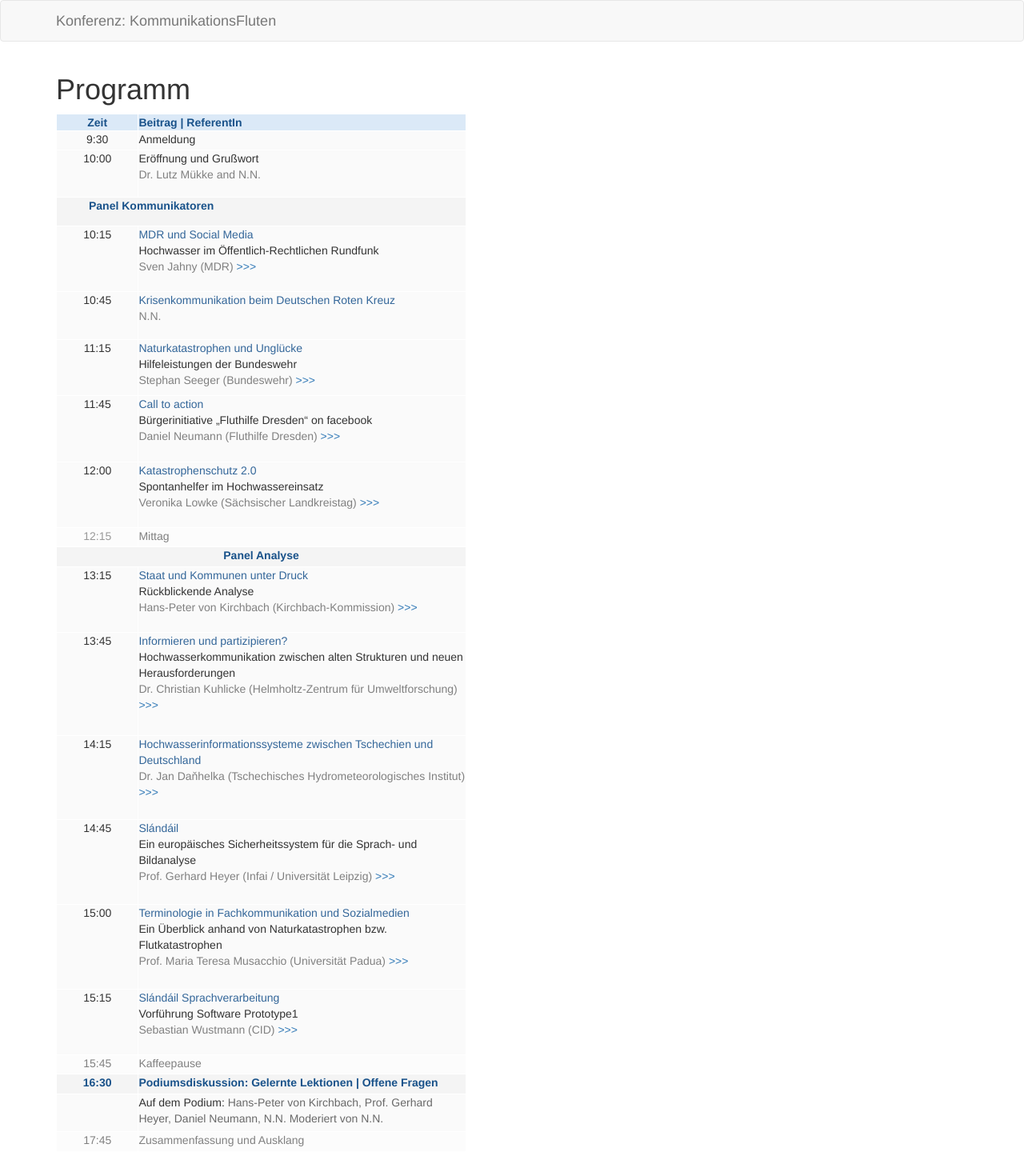
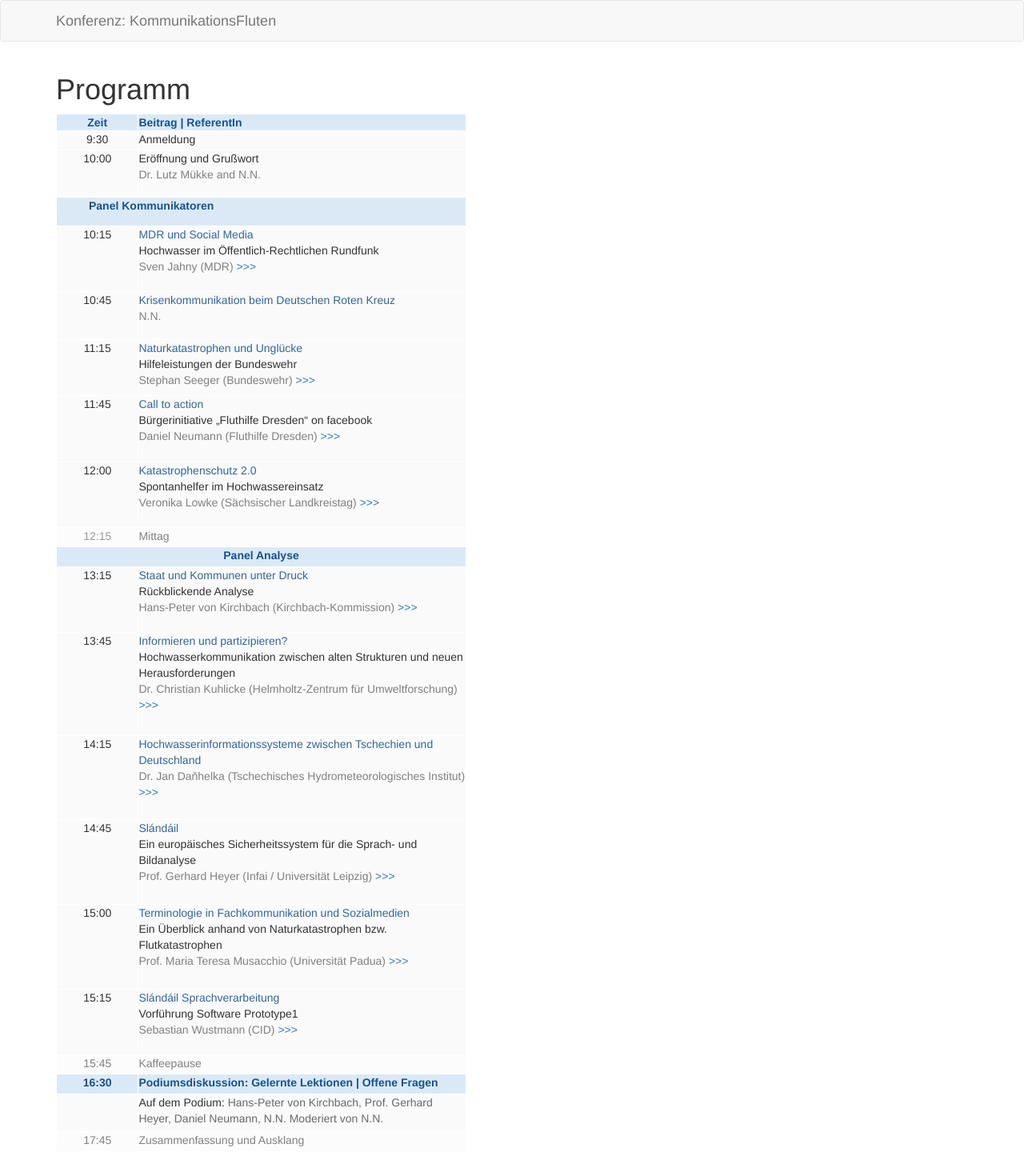
Before and after one commit to susedev/test, a Jekyll site: the page built from programm-uebersicht.html, in a window 1280 px wide. Shown: the whole page at 80% size. Built offline with Jekyll 4.4.1, drawn with Linux system fonts in a browser that asks for light colours.

Commit message:
Edit from JekyllCMS

```diff
--- a/programm-uebersicht.html
+++ b/programm-uebersicht.html
@@ -21,7 +21,7 @@ title: Programm
 			</td>
 		</tr>
 		<tr>
-			<th colspan="2" style="background-color: rgb(244, 244, 244); border-color: rgb(255, 255, 255); text-align: left; vertical-align: top; width: 100px;">
+			<th colspan="2" style="background-color: rgb(219, 233, 247); border-color: rgb(255, 255, 255); text-align: left; vertical-align: top; width: 100px;">
 			<p style="margin-left: 40px;"><span style="color:#19528A;"><strong>Panel Kommunikatoren </strong></span></p>
 			</th>
 		</tr>
@@ -67,7 +67,7 @@ title: Programm
 			<td style="background-color: rgb(252, 252, 252); border-color: rgb(255, 255, 255); text-align: left; vertical-align: top; width: 400px;"><span style="color: #808080;">Mittag</span></td>
 		</tr>
 		<tr>
-			<th colspan="2" style="background-color: rgb(244, 244, 244); border-color: rgb(255, 255, 255); text-align: center; vertical-align: top; width: 100px;"><span style="color:#19528A;"><strong>Panel Analyse</strong></span></th>
+			<th colspan="2" style="background-color: rgb(219, 233, 247); border-color: rgb(255, 255, 255); text-align: center; vertical-align: top; width: 100px;"><span style="color:#19528A;"><strong>Panel Analyse</strong></span></th>
 		</tr>
 		<tr>
 			<td style="background-color: rgb(250, 250, 250); border-color: rgb(255, 255, 255); text-align: center; vertical-align: top; width: 100px;">13:15</td>
@@ -121,8 +121,8 @@ title: Programm
 			<td style="background-color: rgb(252, 252, 252); border-color: rgb(255, 255, 255); text-align: left; vertical-align: top; width: 400px;"><span style="color: #808080;">Kaffeepause</span></td>
 		</tr>
 		<tr>
-			<th style="background-color: rgb(244, 244, 244); border-color: rgb(255, 255, 255); text-align: center; vertical-align: top; width: 100px;"><span style="color:#19528A;">16:30</span></th>
-			<th style="background-color: rgb(244, 244, 244); border-color: rgb(255, 255, 255); text-align: left; vertical-align: top; width: 400px;"><span style="color:#19528A;">Podiumsdiskussion: Gelernte Lektionen | Offene Fragen</span></th>
+			<th style="background-color: rgb(219, 233, 247); border-color: rgb(255, 255, 255); text-align: center; vertical-align: top; width: 100px;"><span style="color:#19528A;">16:30</span></th>
+			<th style="background-color: rgb(219, 233, 247); border-color: rgb(255, 255, 255); text-align: left; vertical-align: top; width: 400px;"><span style="color:#19528A;">Podiumsdiskussion: Gelernte Lektionen | Offene Fragen</span></th>
 		</tr>
 		<tr>
 			<td style="background-color: rgb(250, 250, 250); border-color: rgb(255, 255, 255); text-align: center; vertical-align: top; width: 100px;">&nbsp;</td>
```
